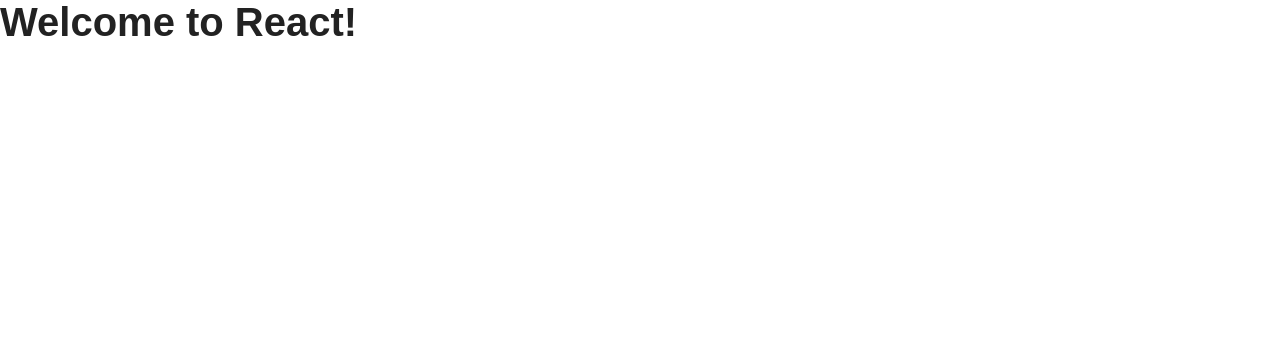
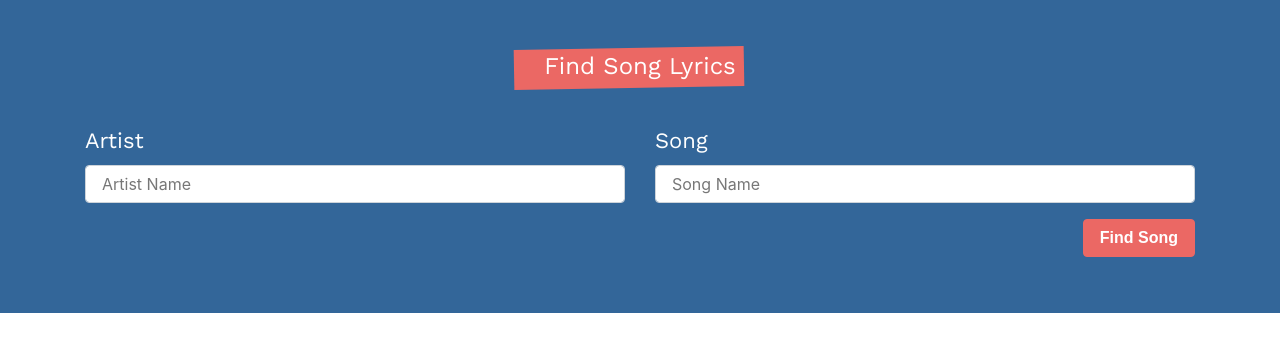
Before and after one commit to Llerena97/react-music, a React (Create React App) app: page / in a window 1280 px wide. Shown: the top 352 px of the page. Built offline with nearby package versions, Linux system fonts and the light colour scheme; a web font is replaced by a local one.

Commit message:
Create Form Component

```diff
--- a/src/App.js
+++ b/src/App.js
@@ -1,10 +1,16 @@
-import React from 'react';
+import React, { useState, Fragment } from 'react';
+import Form from './components/Form'
 
 function App() {
+
+  const [artist, setArtist] = useState('')
+  const [lyrics, setLyrics] = useState([])
+  const [info, setInfo] = useState({})
+
   return (
-    <div className="App">
-      <h1>Welcome to React!</h1>
-    </div>
+    <Fragment>
+      <Form/>
+    </Fragment>
   );
 }
 
--- /dev/null
+++ b/src/components/Form.js
@@ -0,0 +1,47 @@
+import React, { useState } from 'react';
+
+const Form = () => {
+  return(
+    <div className="bg-info">
+          <div className="container">
+              <div className="row">
+                  <form
+                    className="col card text-white bg-transparent  mb-5 pt-5 pb-2">
+                      <fieldset>
+                          <legend className="text-center">Find Song Lyrics</legend>
+                          <div className="row">
+                              <div className="col-md-6">
+                                <div className="form-group">
+                                    <label>Artist</label>
+                                    <input
+                                        type="text"
+                                        className="form-control"
+                                        name="artist"
+                                        placeholder="Artist Name"
+                                        required
+                                    />
+                                </div>
+                              </div>
+                              <div className="col-md-6">
+                                <div className="form-group">
+                                    <label>Song</label>
+                                    <input
+                                        type="text"
+                                        className="form-control"
+                                        name="cancion"
+                                        placeholder="Song Name"
+                                        required
+                                    />
+                                </div>
+                              </div>
+                          </div>
+                          <button type="submit" className="btn btn-primary float-right">Find Song</button>
+                      </fieldset>
+                  </form>
+              </div>
+          </div>
+      </div>
+  )
+};
+
+export default Form;
--- a/src/index.css
+++ b/src/index.css
@@ -47,7 +47,7 @@
   border: none;
 }
 
-.lyric {
+.lyrics {
   white-space: pre-wrap;
 }
 
```
